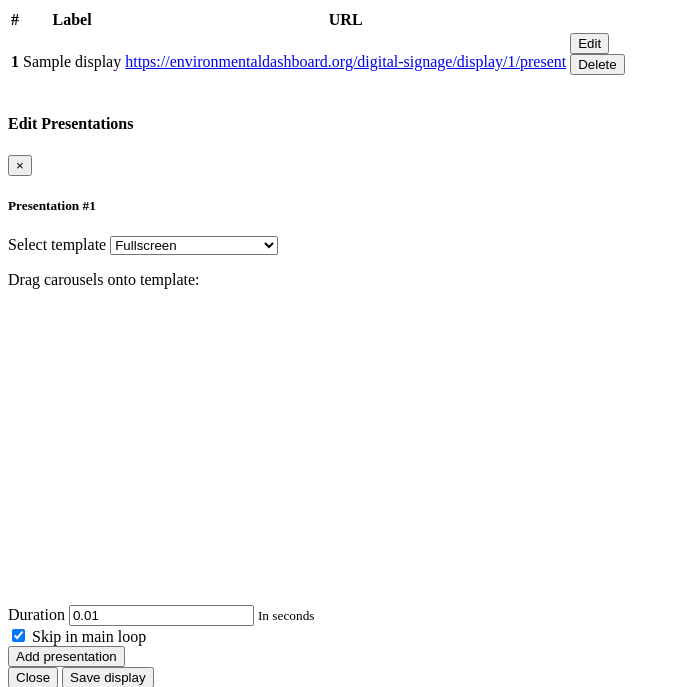
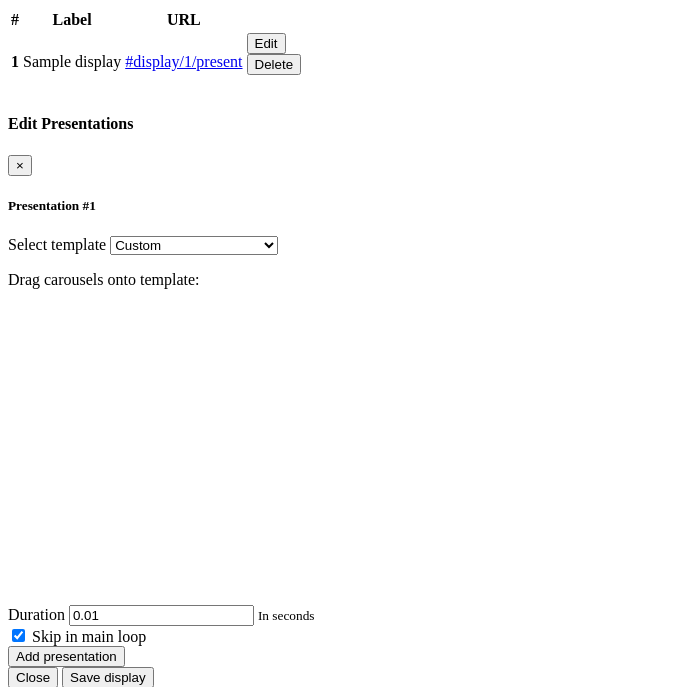
Before and after one commit to EnvironmentalDashboard/digital-signage, a Symfony app: template templates/display-table.html.twig in a window 1280 px wide. Shown: the top 687 px of the page, without its empty margins (0-680 px from the left). Run offline with Twig, Linux system fonts and the light colour scheme; the template is opened without the code that fills it: most values are stand-ins (such as "Sample title", 1, 10 or a date in 2020); some libraries are stand-ins or nearby versions.

Commit message:
lots of misc interface fixes

```diff
--- a/templates/carousel-table.html.twig
+++ b/templates/carousel-table.html.twig
@@ -18,7 +18,7 @@
 			<th scope="row">{{loop.index}}</th>
 			<td>{{carousel.label}}</td>
 			<td>{{carousel.length}}</td>
-			<td class="form-inline">
+			<td class="form-inline" style="min-width:160px;">
 				<button class="btn btn-primary mr-2" data-toggle="modal"
 					data-target="#carousel-{{carousel.id}}-createFormModal">Edit</button>
 
--- a/templates/display-table.html.twig
+++ b/templates/display-table.html.twig
@@ -17,8 +17,8 @@
         <tr>
         <th scope="row">{{loop.index}}</th>
         <td>{{display.label}}</td>
-        <td><a href="https://environmentaldashboard.org/digital-signage/display/{{ display.id }}/present" target="_blank">https://environmentaldashboard.org/digital-signage/display/{{ display.id }}/present</a></td>
-        <td class="form-inline">
+        <td><a href="{{ url('index') }}display/{{ display.id }}/present" target="_blank">{{ url('index') }}display/{{ display.id }}/present</a></td>
+        <td class="form-inline" style="min-width:160px;">
             <button class="btn btn-primary mr-2" data-toggle="modal" data-target="#display-{{display.id}}-createFormModal">Edit</button>
 
             <form action="{{ path('display-delete', {'id': display.id}) }}" method="POST">
--- a/templates/presentation-edit.html.twig
+++ b/templates/presentation-edit.html.twig
@@ -11,10 +11,13 @@
     <label for="pres_template_for_{{presentation_id}}">Select template</label>
     <select class="form-control template-select-dropdown" id="pres_template_for_{{presentation_id}}" name="pres_template[]" data-controls="#drop-zone-{{presentation_id}}">
       <option value="1">Fullscreen</option>
-      <option value="2">Fullscreen with marquee</option>
+			<option value="2">Fullscreen with marquee</option>
+			{% if is_new == false %}
+			<option selected value="-1">Custom</option>
+			{% endif %}
     </select>
 	</div>
-	<input type="hidden" name="id[]" value="{{presentation_id}}">
+	<input type="hidden" name="id[]" value="{{presentation_id}}" class="hidden-id">
   <div class="form-group">
 		<p>Drag carousels onto template:</p>
     <input type="hidden" name="frame-arrangement[]" value='{% if is_new %}{}{% else %}{{ frame_arrangements[presentation_id]|json_encode|raw }}{% endif %}' id="frame-arrangement-{{presentation_id}}" class="hidden-frame-arrangement">
@@ -41,7 +44,7 @@
     <small id="pres_duration_help" class="form-text text-muted">In seconds</small>
   </div>
   <div class="form-group form-check">
-		{# https://stackoverflow.com/a/25764926 #}
+		{# https://stackoverflow.com/a/25764926 -- THERE MUST BE NO WHITESPACE BTWN INPUTS #}
 		<input type="hidden" name="skip[]" {% if presentation.skip %}value="1"{% else %}value="0"{% endif %}><input type="checkbox" class="form-check-input" id="skip_{{presentation_id}}" {% if presentation.skip %}checked{% endif %} onclick="this.previousSibling.value=1-this.previousSibling.value">
     <label class="form-check-label" for="skip_{{presentation_id}}">Skip in main loop</label>
   </div>
```
Also changed, not shown: src/Controller/Display.php (+1 -6 lines), src/Controller/DisplayEdit.php (+9 -8 lines), templates/index.html.twig (+7 -3 lines).
